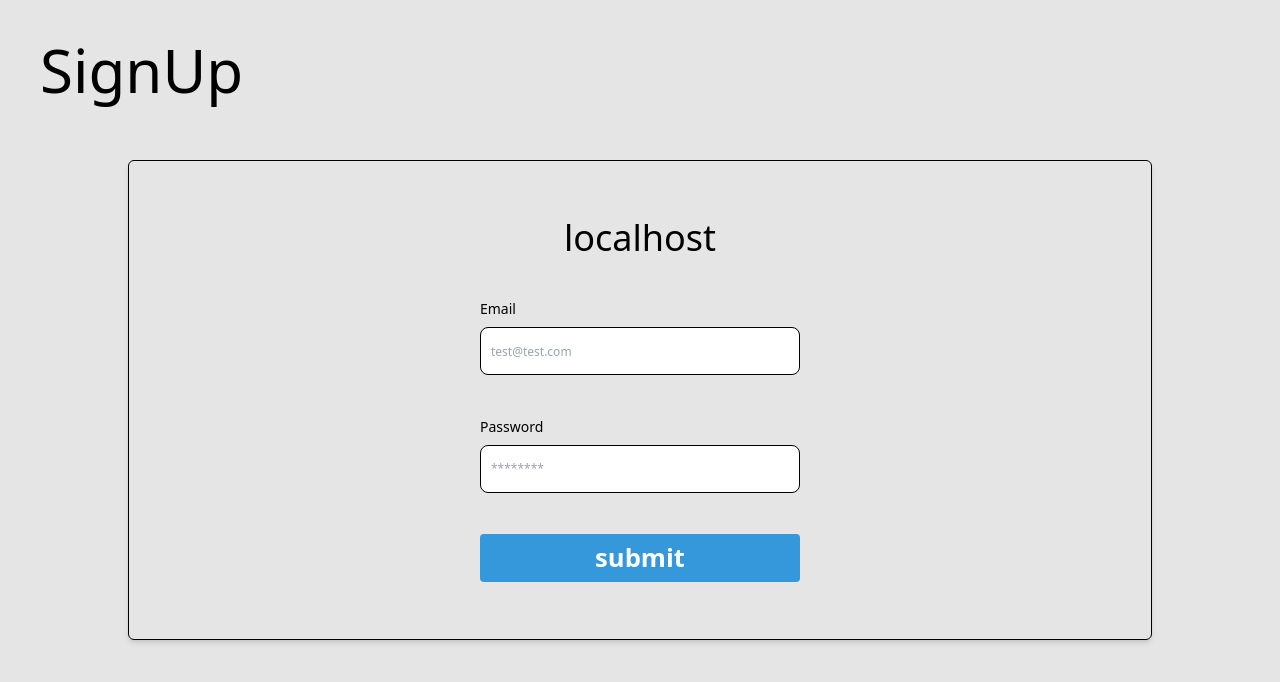
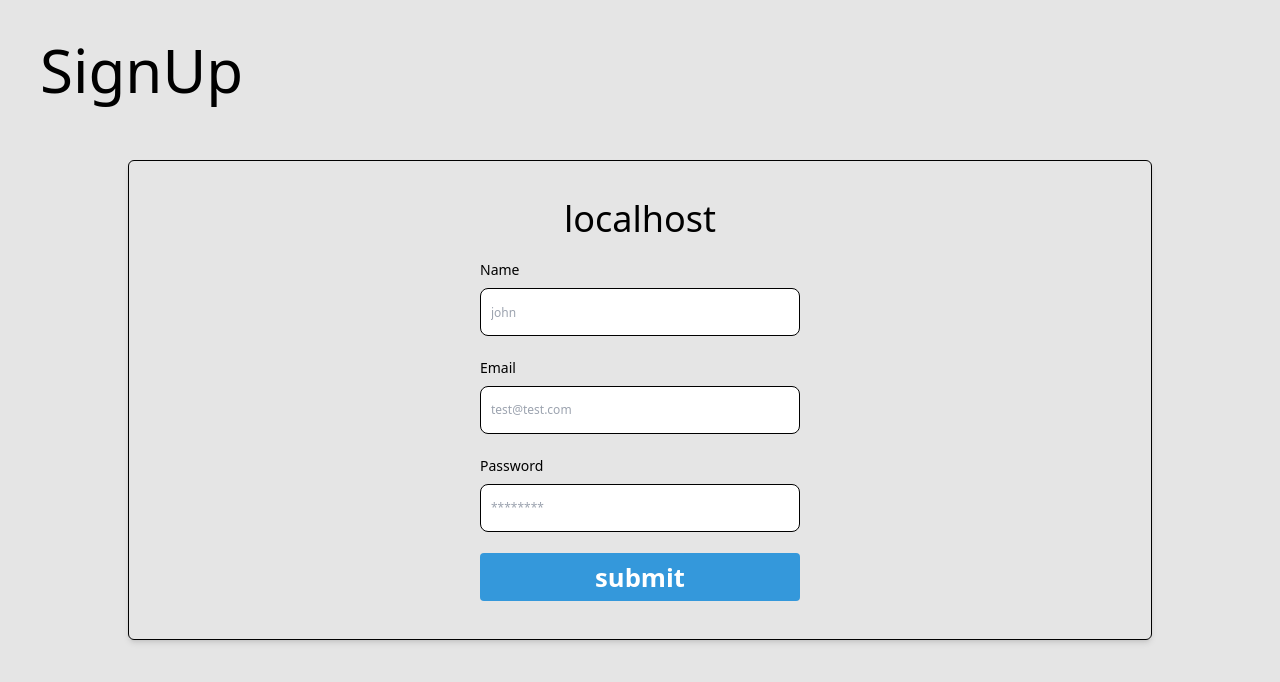
Before and after one commit to rishi23root/url-Shortner, a Next.js app: page /auth/signup in a window 1280 px wide. Shown: the top 682 px of the page. Built offline with nearby package versions, Linux system fonts and the light colour scheme.

Commit message:
finalizing

```diff
--- a/pages/auth/signup.tsx
+++ b/pages/auth/signup.tsx
@@ -1,4 +1,4 @@
-import Image from "next/image";
+// import Image from "next/image";
 import React, { useState, useEffect, useRef } from "react";
 import { signIn } from "next-auth/react";
 import Router from "next/router";
@@ -11,6 +11,7 @@ export default function Signin({}: Props) {
 	const { theme } = useTheme();
 	const ref = useRef<HTMLFormElement>(null);
 	const [hostname, setHostname] = useState<string>("");
+
 	useEffect(() => {
 		setHostname(window.location.hostname);
 		const div = ref.current;
@@ -28,29 +29,37 @@ export default function Signin({}: Props) {
 			// ${theme === "dark" ? "darkFrameDiv" : "lightFrameDiv"} "
 		}
 	}, [theme]);
+
 	interface IUserInfo {
+		name: string;
 		email: string;
 		password: string;
 	}
+
 	const [userInfo, setUserInfo] = useState<IUserInfo>({
+		name: "",
 		email: "",
 		password: "",
 	});
+
 	const handleSubmit = async (e: React.FormEvent<HTMLFormElement>) => {
 		e.preventDefault();
-		const res = await signIn("credentials", {
-			email: userInfo.email,
-			password: userInfo.password,
-			redirect: false,
-		});
-		if (res?.error) {
-			toast.error(res.error);
-		} else {
-			toast.success("Login Successfull");
-			Router.replace("/");
-		}
+		toast.info("Adding New User !!");
+		console.log(userInfo);
+		// const res = await signIn("credentials", {
+		// 	email: userInfo.email,
+		// 	password: userInfo.password,
+		// 	redirect: false,
+		// });
+		// if (res?.error) {
+		// 	toast.error(res.error);
+		// } else {
+		// 	toast.success("Login Successfull");
+		// 	Router.replace("/");
+		// }
 		// console.log(res);
 	};
+
 	return (
 		<div className="flex items-center justify-center bg-gray-200 h-screen realative">
 			<div className="absolute top-10 left-10 text-6xl">SignUp</div>
@@ -80,6 +89,32 @@ export default function Signin({}: Props) {
 						priority
 					/> */}
 					{hostname}
+				</div>
+				<div>
+					<label
+						htmlFor="name"
+						className="block mb-2 text-sm font-medium dark:text-gray-300 text-gray-200"
+					>
+						Name
+					</label>
+					<input
+						type="text"
+						id="name"
+						className="
+						w-80
+						h-12
+						bg-gray-500 border border-gray-300 text-gray-900 text-xs rounded-lg focus:ring-blue-500 focus:border-blue-500
+						block  p-2.5 dark:bg-gray-700 dark:border-gray-600 dark:placeholder-gray-400 dark:text-white dark:focus:ring-blue-500 dark:focus:border-blue-500"
+						placeholder="john"
+						required
+						value={userInfo.name}
+						onChange={(e) =>
+							setUserInfo({
+								...userInfo,
+								name: e.target.value,
+							})
+						}
+					/>
 				</div>
 				<div>
 					<label
```
